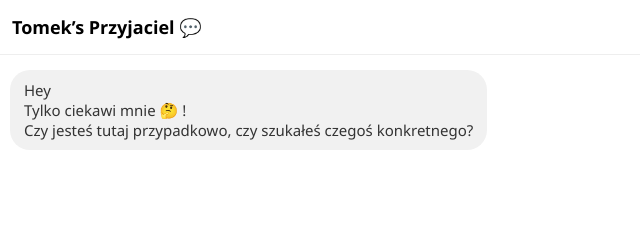
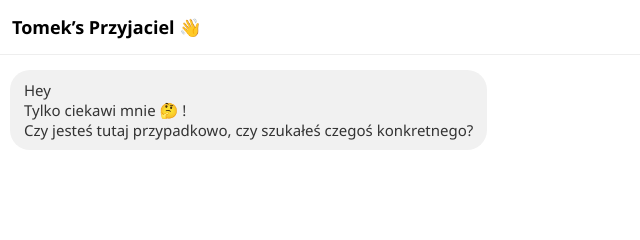
Before and after one commit to tawxp2004/Router, a website: page PL.html in a window 1280 px wide. Shown: the top 240 px of the page, 0-640 px from the left. Drawn offline with Linux system fonts and the light colour scheme.

Commit message:
Update PL.html

```diff
--- a/PL.html
+++ b/PL.html
@@ -126,7 +126,7 @@
 <body>
   <div class="chatbot-container" id="chatbot-container">
     <div class="chatbot-header">
-      <span>Tomek’s Przyjaciel 💬</span>
+      <span>Tomek’s Przyjaciel 👋</span>
       <button id="close-btn">&times;</button>
     </div>
     <div class="chatbot-messages" id="chat">
```
